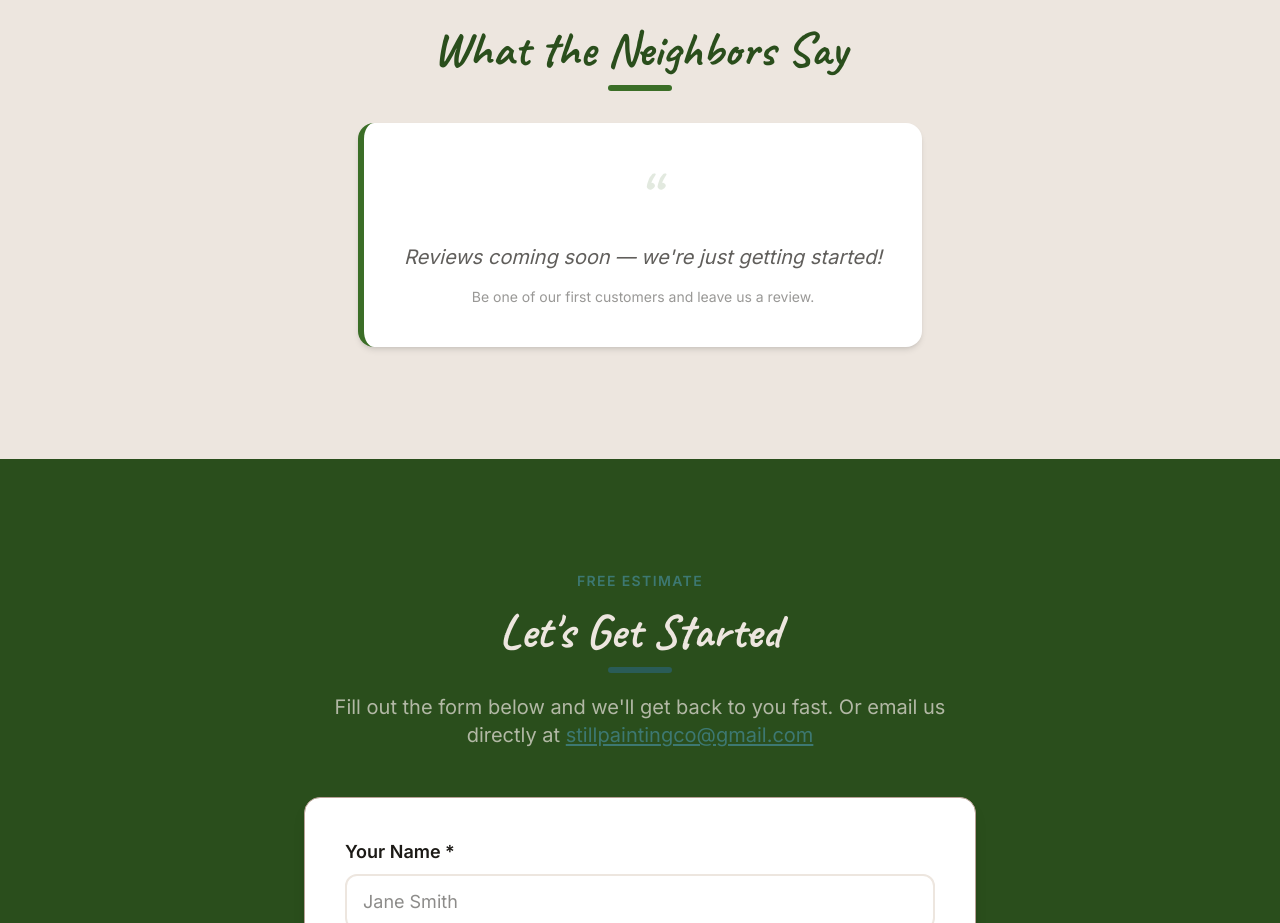
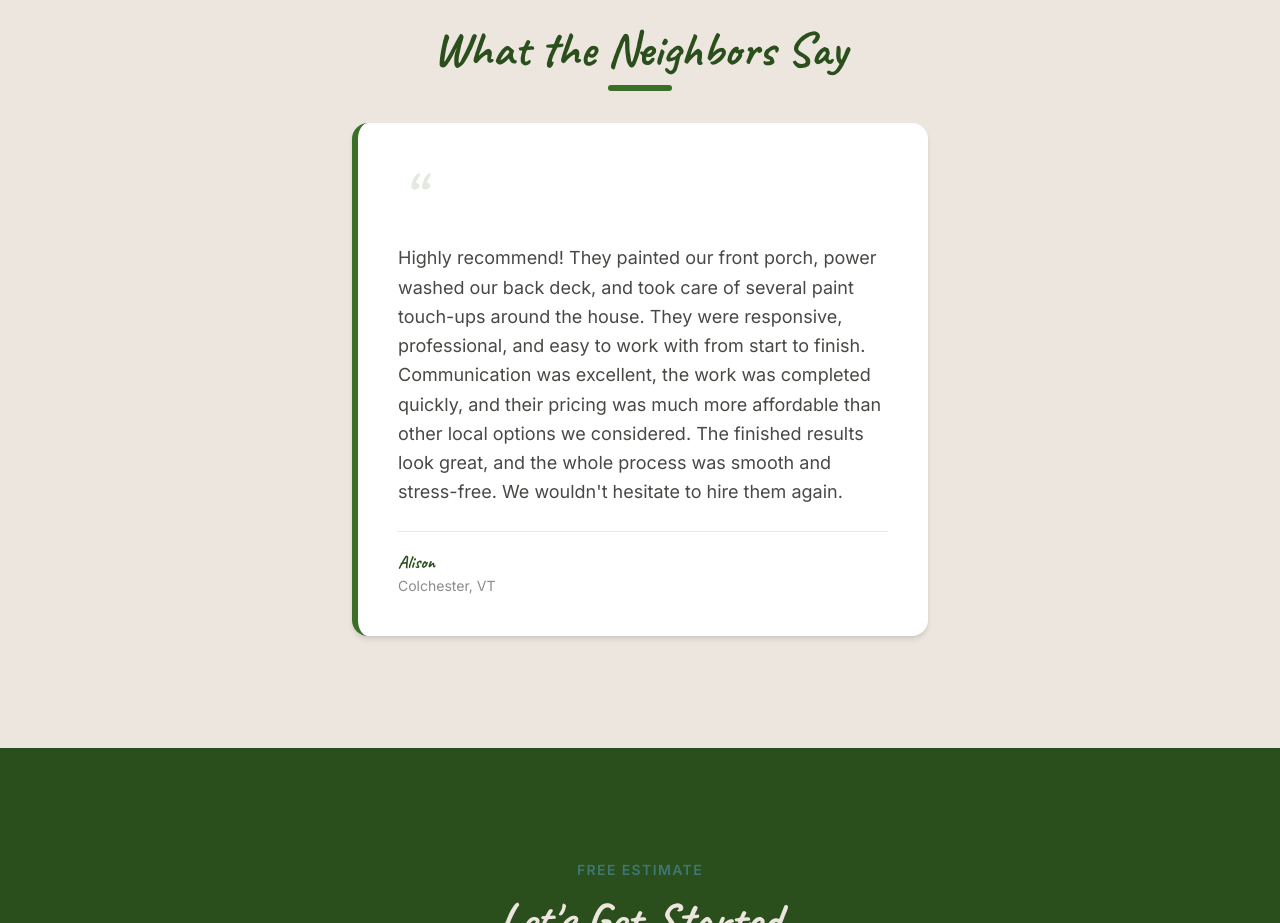
Before and after one commit to bossola2/still-painting-co, a Next.js app: page / in a window 1280 px wide. Shown: the part 3640-4563 px from the top of the page. Built offline with nearby package versions, Linux system fonts and the light colour scheme.

Commit message:
Add Alison review

```diff
--- a/app/page.tsx
+++ b/app/page.tsx
@@ -347,10 +347,15 @@ export default function Home() {
             What the Neighbors Say
           </h2>
           <div className="w-16 h-1.5 bg-forest rounded-full mx-auto mb-8" />
-          <div className="bg-white rounded-2xl p-10 shadow-md border-l-[6px] border-forest inline-block max-w-xl mx-auto">
+          <div className="bg-white rounded-2xl p-10 shadow-md border-l-[6px] border-forest inline-block max-w-xl mx-auto text-left">
             <span className="font-display text-7xl text-forest/15 leading-none block mb-2" aria-hidden="true">&ldquo;</span>
-            <p className="text-charcoal/70 text-xl italic mb-4">Reviews coming soon — we&apos;re just getting started!</p>
-            <p className="text-charcoal/45 text-sm">Be one of our first customers and leave us a review.</p>
+            <p className="text-charcoal/80 text-lg leading-relaxed mb-6">
+              Highly recommend! They painted our front porch, power washed our back deck, and took care of several paint touch-ups around the house. They were responsive, professional, and easy to work with from start to finish. Communication was excellent, the work was completed quickly, and their pricing was much more affordable than other local options we considered. The finished results look great, and the whole process was smooth and stress-free. We wouldn&apos;t hesitate to hire them again.
+            </p>
+            <div className="border-t border-stone pt-4">
+              <p className="font-display font-bold text-forest-dark text-lg">Alison</p>
+              <p className="text-sm text-charcoal/50">Colchester, VT</p>
+            </div>
           </div>
         </div>
       </section>
```
